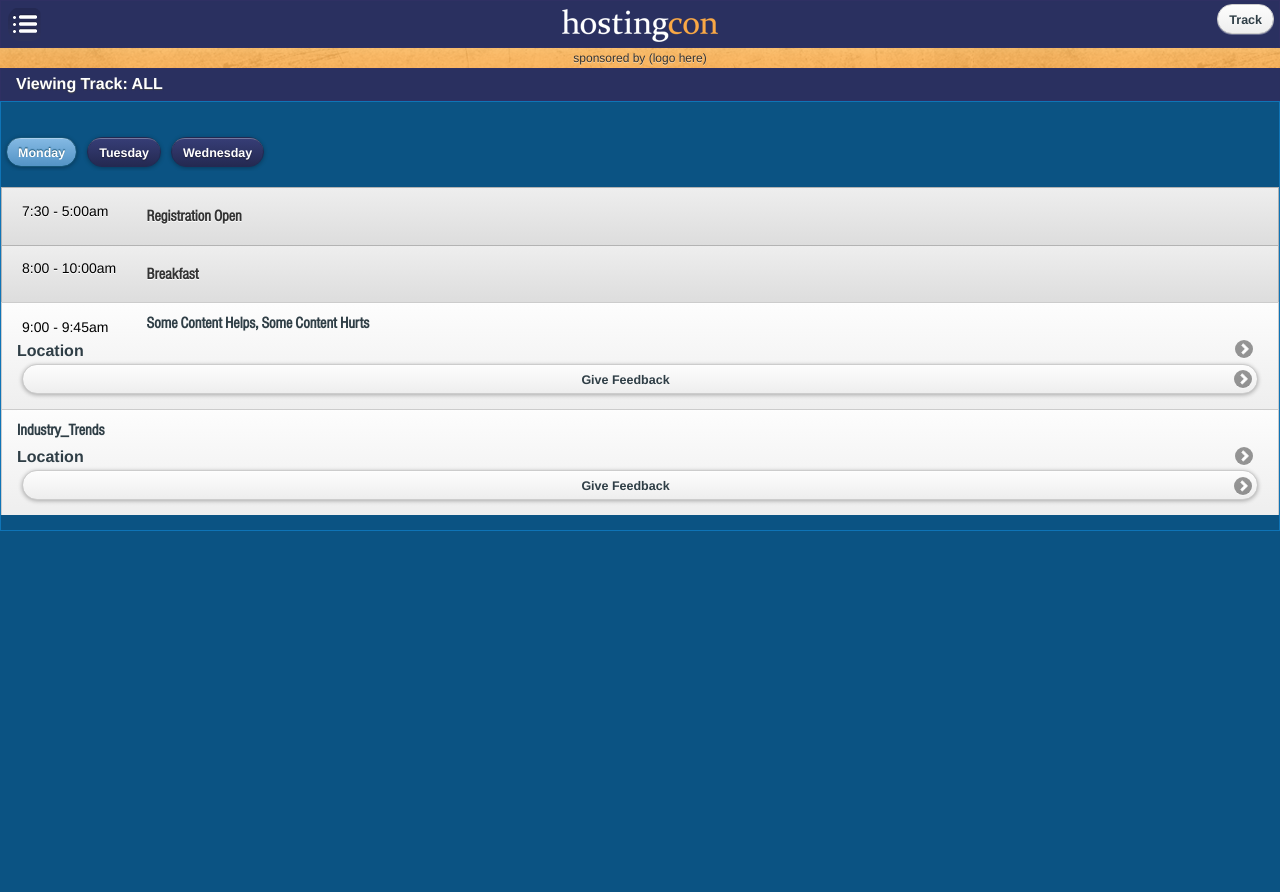
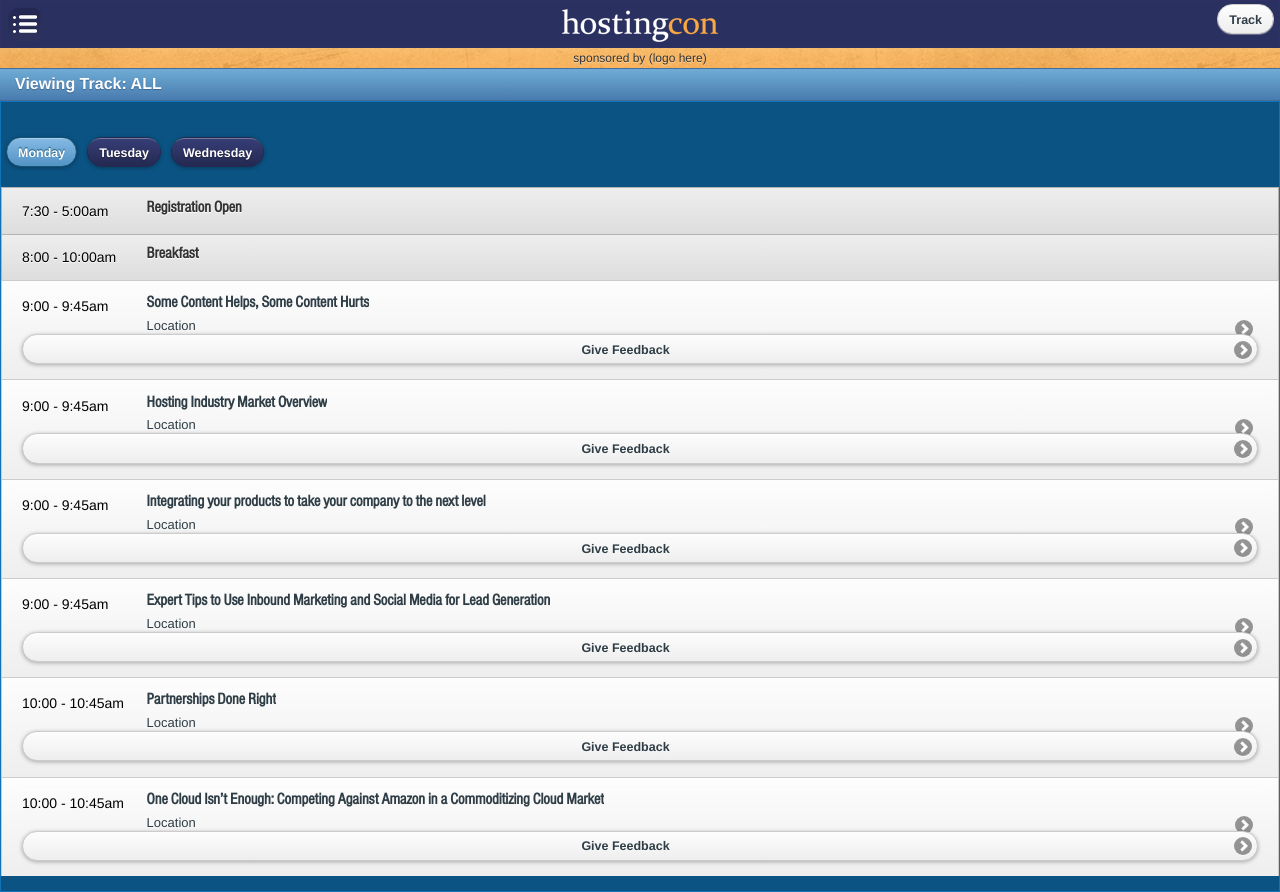
Before and after one commit to lintseed/Hosting-Con-Mobile, a plain HTML site: page schedule.html in a window 1280 px wide. Shown: the top 892 px of the page. Before the commit the page ends 800 px from the top, so only its background shows below. Drawn offline with nearby package versions, Linux system fonts and the light colour scheme; files that its build step writes are made by us from their sources.

Commit message:
Fixed maps

```diff
--- a/css/main.css
+++ b/css/main.css
@@ -334,17 +334,15 @@ body{
 		}
 		#track {
 			width: 100%;
+			color: #fff;
 		}
 		ul#schedule-grid li {
+			overflow: hidden;
 			padding: .7em 15px .7em 15px;
 			border-bottom: 0;
 		}
 		ul#schedule-grid li.ui-btn {
 			margin: 0;
-			padding: 0 15px .7em;
-		}
-		ul#schedule-grid li .ui-btn {
-			padding: 0;
 		}
 		.schedule .time {
 			float: left;
@@ -356,6 +354,20 @@ body{
 			font-weight: 100;
 			color: #000;
 		/*	background: #454545; */
+		}
+		.schedule .sesh {
+			float: left;
+			}
+			.schedule h3 {
+				margin: 0 0 .3em;
+			}
+			.schedule .location {
+				font-size: 13px;
+				font-weight: normal;
+			}
+		ul#schedule-grid li .ui-btn {
+			clear: left;
+			padding: 0;
 		}
 		.ui-tabs { position: relative; padding: .2em; zoom: 1; } /* position: relative prevents IE scroll bug (element with position: relative inside container with overflow: auto appear as "fixed") */
 		.ui-tabs .ui-tabs-nav { margin: 0; padding: .2em .2em 0; }
--- a/schedule.html
+++ b/schedule.html
@@ -43,7 +43,7 @@
 
 
 
-		<div id="track" class="ui-bar ui-grid-c ui-footer ui-bar-a">Viewing Track: ALL</div>
+		<div id="track" class="ui-bar ui-grid-b ui-footer ui-bar-b" >Viewing Track: ALL</div>
 
 		<div data-role="content" data-theme="a">
 
@@ -55,25 +55,67 @@
 			</ul>
 
 			<div id="tab-content">
+
 				<div id="monday" class="active tab"><!-- AARON TODO: give me an active class if today's the day -->
 					<ul data-role="listview" id="schedule-grid" data-theme="b">
 						<li class="All">
 							<div class="time">7:30 - 5:00am</div>
-							<h3>Registration Open</h3>
+							<div class="sesh">
+								<h3>Registration Open</h3>
+							</div>
 						</li>
 						<li class="All">
 							<div class="time">8:00 - 10:00am</div>
-							<h3>Breakfast</h3>
+							<div class="sesh">
+								<h3>Breakfast</h3>
+							</div>
 						</li>
 						<li id="inline_205" class="Sales_and_Marketing">
 							<div class="time">9:00 - 9:45am</div>
-							<h3>Some Content Helps, Some Content Hurts</h3>
-							<span class='location'>Location</span>
+							<div class="sesh">
+								<h3>Some Content Helps, Some Content Hurts</h3>
+								<span class='location'>Location</span>
+							</div>
 							<a href="#main" data-role="button" data-mini="true" data-icon="arrow-r" data-iconpos="right">Give Feedback</a>
 						</li>
 						<li id="inline_227" class="Industry_Trends">
-							<h3>Industry_Trends</h3>
-							<span class='location'>Location</span>
+							<div class="time">9:00 - 9:45am</div>
+							<div class="sesh">
+								<h3>Hosting Industry Market Overview</h3>
+								<span class='location'>Location</span>
+							</div>
+							<a href="#main" data-role="button" data-mini="true" data-inline="true" data-icon="arrow-r" data-iconpos="right">Give Feedback</a>
+						</li>
+						<li id="inline_210" class="Technology">
+							<div class="time">9:00 - 9:45am</div>
+							<div class="sesh">
+								<h3>Integrating your products to take your company to the next level</h3>
+								<span class='location'>Location</span>
+							</div>
+							<a href="#main" data-role="button" data-mini="true" data-inline="true" data-icon="arrow-r" data-iconpos="right">Give Feedback</a>
+						</li>
+						<li id="inline_219" class="Management">
+							<div class="time">9:00 - 9:45am</div>
+							<div class="sesh">
+								<h3>Expert Tips to Use Inbound Marketing and Social Media for Lead Generation</h3>
+								<span class='location'>Location</span>
+							</div>
+							<a href="#main" data-role="button" data-mini="true" data-inline="true" data-icon="arrow-r" data-iconpos="right">Give Feedback</a>
+						</li>
+						<li id="inline_204" class="Sales_and_Marketing">
+							<div class="time">10:00 - 10:45am</div>
+							<div class="sesh">
+								<h3>Partnerships Done Right</h3>
+								<span class='location'>Location</span>
+							</div>
+							<a href="#main" data-role="button" data-mini="true" data-inline="true" data-icon="arrow-r" data-iconpos="right">Give Feedback</a>
+						</li>
+						<li id="inline_228" class="Sales_and_Marketing">
+							<div class="time">10:00 - 10:45am</div>
+							<div class="sesh">
+								<h3>One Cloud Isn’t Enough: Competing Against Amazon in a Commoditizing Cloud Market</h3>
+								<span class='location'>Location</span>
+							</div>
 							<a href="#main" data-role="button" data-mini="true" data-inline="true" data-icon="arrow-r" data-iconpos="right">Give Feedback</a>
 						</li>
 					</ul>
```
Also changed, not shown: maps.html (+1 -1 lines).
